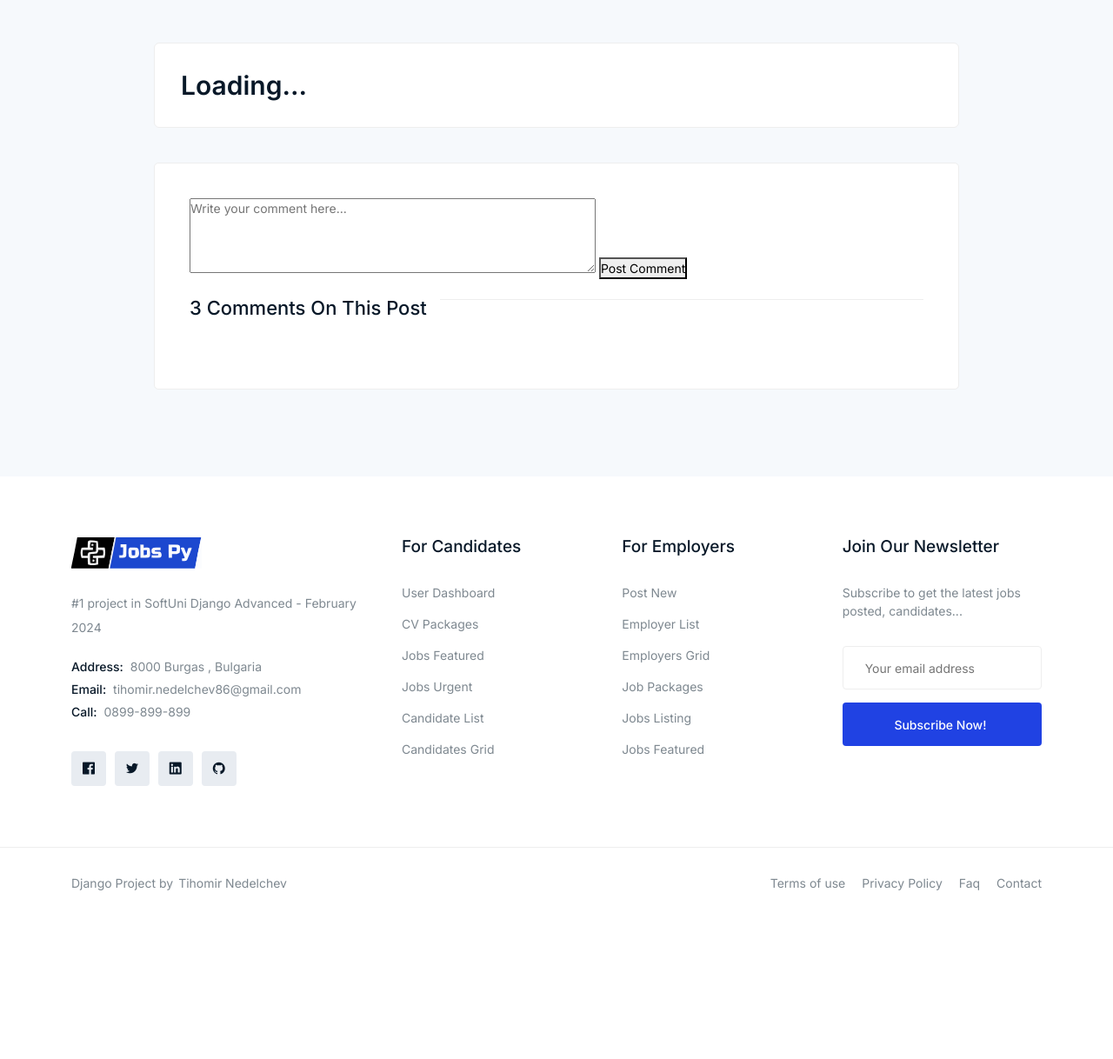
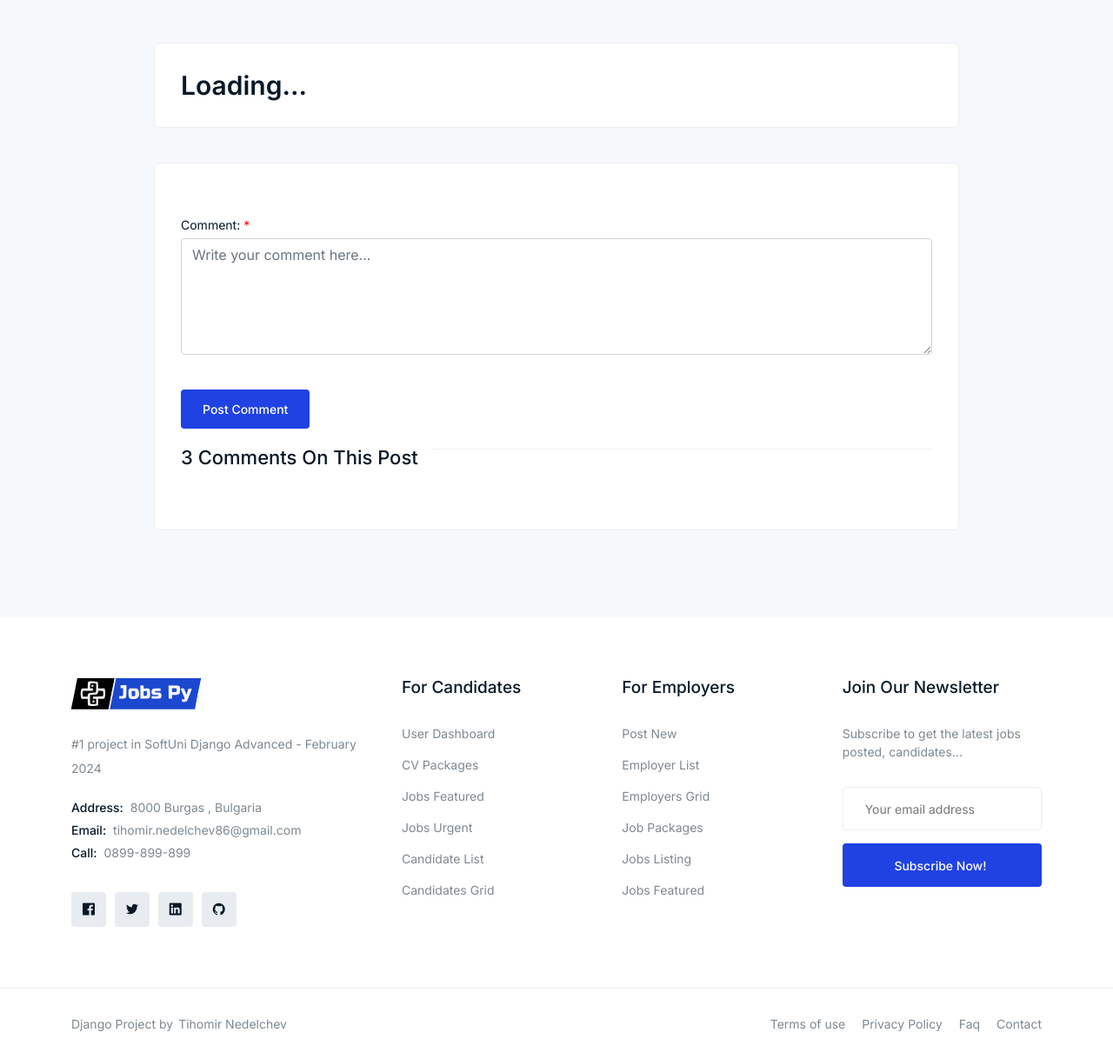
Before and after one commit to Nedelchev86/jobsPy, a Django app: page /blog/1/ in a window 1280 px wide. Shown: the part 306-1524 px from the top of the page at 87% size. Before the commit the page ends 1330 px from the top, so only its background shows below. Run offline with Django 5.2, Linux system fonts and the light colour scheme; data comes from the database, SQL or seed files in the repository; some libraries are stand-ins or nearby versions.

Commit message:
Changes for blog api. Optimization

```diff
--- a/templates/blog/single-blogs.html
+++ b/templates/blog/single-blogs.html
@@ -29,70 +29,81 @@
                     <div  id="single-post" class="single-inner">
                         <h3>Loading...</h3>
                     </div>
-                        <div class="post-comments">
+                    <div class="change-password">
+                        <div  class="post-comments password-content">
                             <form id="comment-form">
-    <textarea id="comment-content" rows="4" cols="50" placeholder="Write your comment here..."></textarea>
-    <button type="submit">Post Comment</button>
+                                <div class="required">
+    <label for="comment-content" class="required">Comment:</label>
+                                    <textarea type="text" rows="5" name="comment" id="comment-content" class="form-control" placeholder="Write your comment here..."></textarea>
+                            </div>
+                                <div class="button">
+    <button class="btn" type="submit">Post Comment</button>
+                                </div>
                                 {% csrf_token %}
 </form>
-                                <h3 class="comment-title"><span>3 comments on this post</span></h3>
+                                <h3 id="comment-number" class="comment-title"><span>3 comments on this post</span></h3>
                                 <ul id="comments-list" class="comments-list">
                                 </ul>
                             </div>
+                    </div>
                 </div>
             </div>
 
         </div>
 
     </section>
+    <script>
+    var CSRF_TOKEN = '{{ csrf_token }}';
+</script>
        <script src="{% static '/js/blog/blog_detail.js' %}"></script>
+       <script src="{% static '/js/blog/load_comment.js' %}"></script>
 
-{#   <script src="{% static '/js/blog/post_comment.js' %}"></script>#}
-    <script>
-    document.addEventListener('DOMContentLoaded', function () {
-    const commentForm = document.getElementById('comment-form');
-
-    commentForm.addEventListener('submit', function (event) {
-        event.preventDefault();
-
-        // Get the comment content from the form
-        const content = document.getElementById('comment-content').value;
-            const blogPostId = window.location.pathname.split('/')[2]
+   <script src="{% static '/js/blog/post_comment.js' %}"></script>
+{#    <script>#}
+{#    document.addEventListener('DOMContentLoaded', function () {#}
+{#    const commentForm = document.getElementById('comment-form');#}
+{##}
+{#    commentForm.addEventListener('submit', function (event) {#}
+{#        event.preventDefault();#}
+{##}
+{#        // Get the comment content from the form#}
+{#        const content = document.getElementById('comment-content').value;#}
+{#            const blogPostId = window.location.pathname.split('/')[2]#}
+{##}
+{##}
+{##}
+{#        // Send the comment data to the backend#}
+{#        postComment(content);#}
+{#    });#}
+{#});#}
+{##}
+{#function postComment(content) {#}
+{#    const blogPostId = window.location.pathname.split('/')[2]#}
+{#         const csrfToken = "{{ csrf_token }}";#}
+{#    // AJAX request to post the comment#}
+{#    fetch(`/api/blog/${blogPostId}/comments/`, {#}
+{#        method: 'POST',#}
+{#        headers: {#}
+{#            'Content-Type': 'application/json',#}
+{#               'X-CSRFToken':  csrfToken,#}
+{#            // Add any required authentication headers if needed#}
+{#        },#}
+{#        body: JSON.stringify({ content: content }),#}
+{#    })#}
+{#    .then(response => response.json())#}
+{#    .then(data => {#}
+{#        // Comment successfully posted, update UI#}
+{#        console.log('Comment posted:', data);#}
+{#        // You can update the UI to display the new comment here#}
+{#          #}
+{#    })#}
+{#    .catch(error => {#}
+{#        console.error('Error posting comment:', error);#}
+{#    });#}
+{#   #}
+{#}#}
+{#    </script>#}
 
 
 
-        // Send the comment data to the backend
-        postComment(content);
-    });
-});
-
-function postComment(content) {
-    const blogPostId = window.location.pathname.split('/')[2]
-         const csrfToken = "{{ csrf_token }}";
-         console.log(csrfToken)
-    // AJAX request to post the comment
-    fetch(`/api/blog/${blogPostId}/comments/`, {
-        method: 'POST',
-        headers: {
-            'Content-Type': 'application/json',
-               'X-CSRFToken':  csrfToken,
-            // Add any required authentication headers if needed
-        },
-        body: JSON.stringify({ content: content }),
-    })
-    .then(response => response.json())
-    .then(data => {
-        // Comment successfully posted, update UI
-        console.log('Comment posted:', data);
-        // You can update the UI to display the new comment here
-    })
-    .catch(error => {
-        console.error('Error posting comment:', error);
-    });
-}
-    </script>
-
-   <script src="{% static '/js/blog/load_comment.js' %}"></script>
-
-
 {% endblock %}
```
